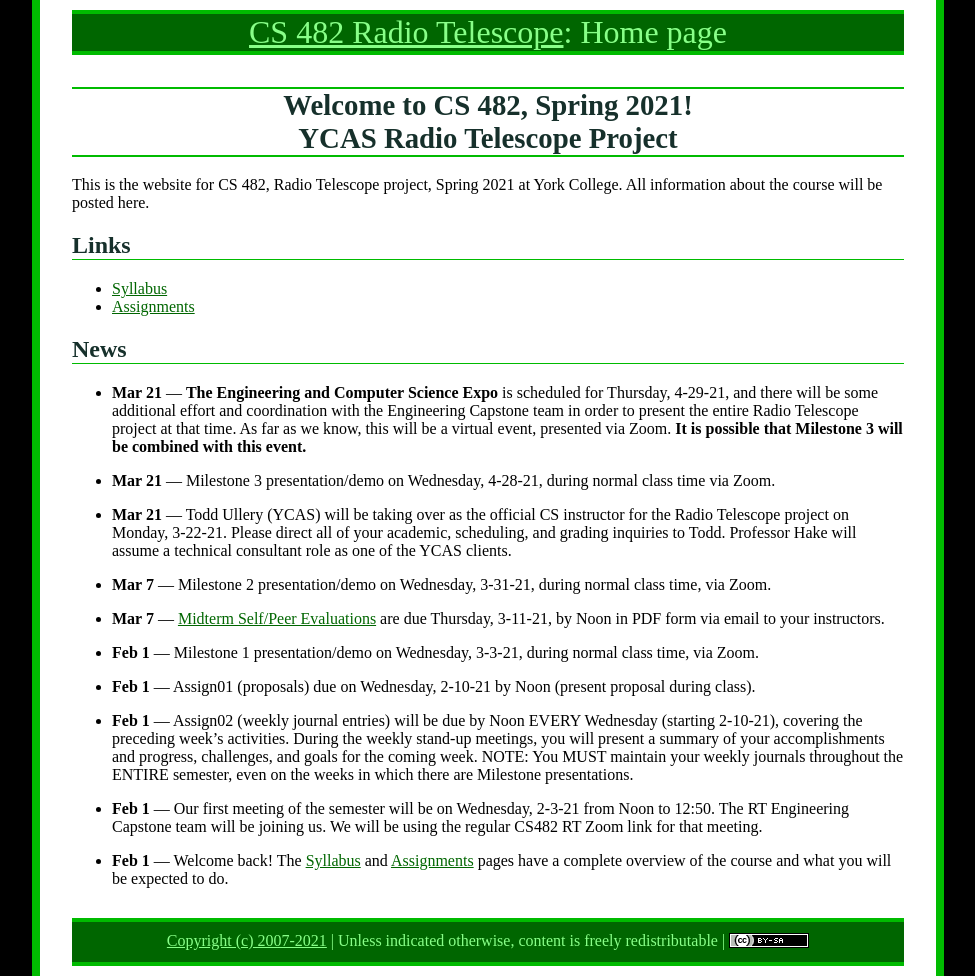
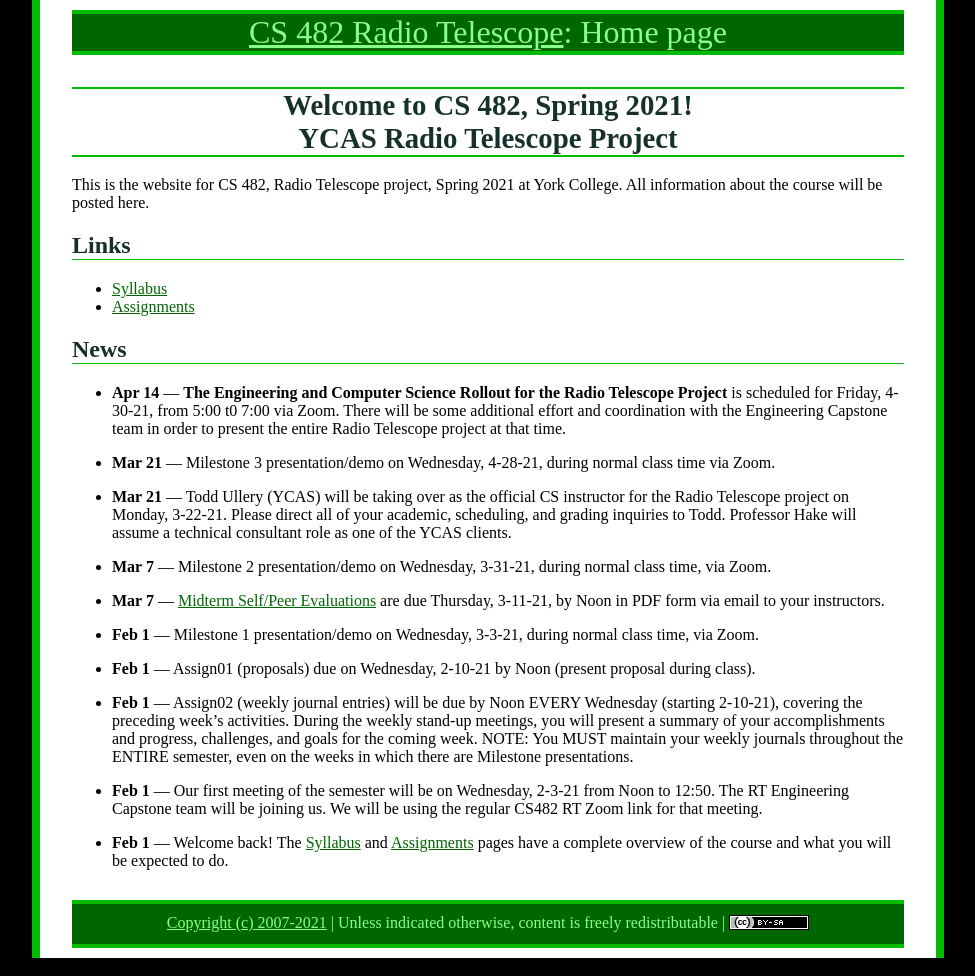
Before and after one commit to ycpcs/cs482-spring2021-RT, a Jekyll site: the page built from index.md, in a window 1280 px wide. Shown: the whole page, without its empty margins (152-1127 px from the left). Built offline with Jekyll 4.4.1, drawn with Linux system fonts in a browser that asks for light colours.

Commit message:
changed date for Rollout Presentation

```diff
--- a/index.md
+++ b/index.md
@@ -27,7 +27,7 @@ All information about the course will be posted here.
 
 -->
 
-* **Mar 21** &mdash; **The Engineering and Computer Science Expo** is scheduled for Thursday, 4-29-21, and there will be some additional effort and coordination with the Engineering Capstone team in order to present the entire Radio Telescope project at that time.  As far as we know, this will be a virtual event, presented via Zoom.  **It is possible that Milestone 3 will be combined with this event.**
+* **Apr 14** &mdash; **The Engineering and Computer Science Rollout for the Radio Telescope Project** is scheduled for Friday, 4-30-21, from 5:00 t0 7:00 via Zoom.  There will be some additional effort and coordination with the Engineering Capstone team in order to present the entire Radio Telescope project at that time.
 
 * **Mar 21** &mdash; Milestone 3 presentation/demo on Wednesday, 4-28-21, during normal class time via Zoom.
 
```
